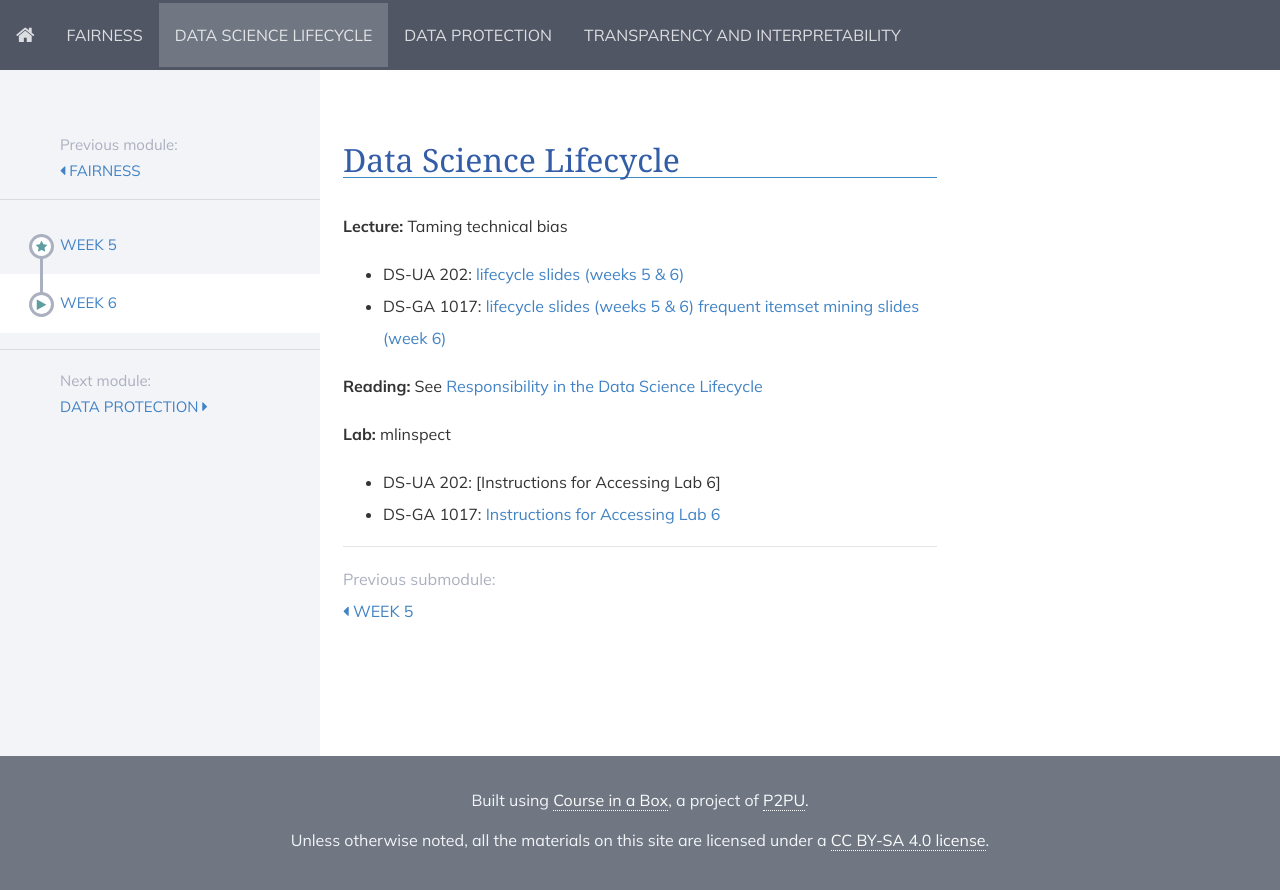
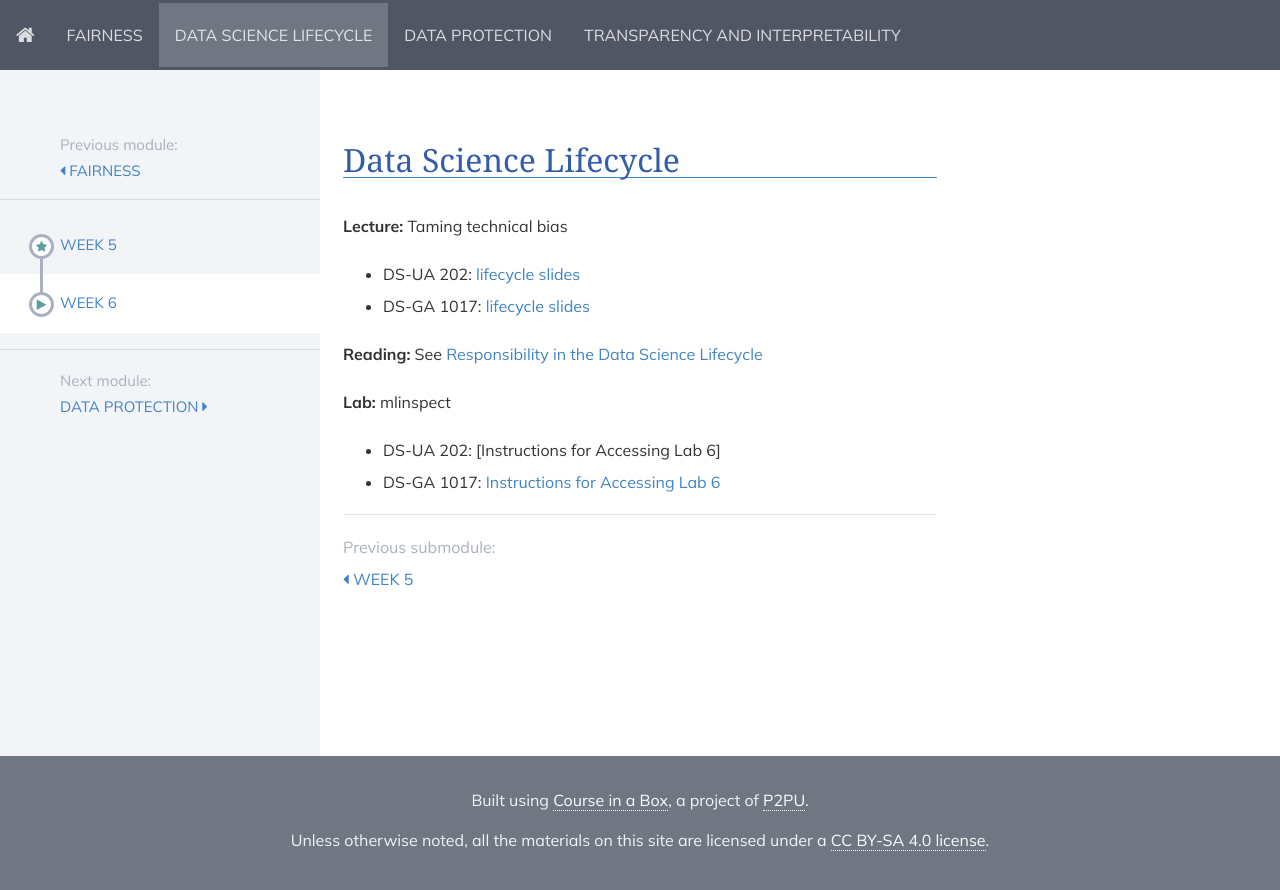
Before and after one commit to DataResponsibly/rds24, a Jekyll site: the page built from modules/data_science_lifecycle/_posts/2000-01-03-week6.md, in a window 1280 px wide. Shown: the top 890 px of the page. Built offline with Jekyll 4.4.1, drawn with Linux system fonts in a browser that asks for light colours; nearby versions of some CDN libraries.

Commit message:
Update 2000-01-03-week6.md

```diff
--- a/modules/data_science_lifecycle/_posts/2000-01-03-week6.md
+++ b/modules/data_science_lifecycle/_posts/2000-01-03-week6.md
@@ -6,12 +6,9 @@ title: Week 6
 
 **Lecture:** Taming technical bias
 
-* DS-UA 202: [lifecycle slides (weeks 5 & 6)]()
+* DS-UA 202: [lifecycle slides]()
 <!-- (../../../assets/5_6_lifecycle_202.pdf) -->
-* DS-GA 1017: [lifecycle slides (weeks 5 & 6)]()
-<!-- (../../../assets/5_6_Lifecycle_1017.pdf)   -->
-[frequent itemset mining slides (week 6)]()
-<!-- (../../../assets/6_Apriori_1017.pdf) -->
+* DS-GA 1017: [lifecycle slides](../../../assets/5_6_Lifecycle_1017.pdf)
 
 **Reading:** See [Responsibility in the Data Science Lifecycle](../../../assets/lifecycle_reader_2023.pdf)
 
```
